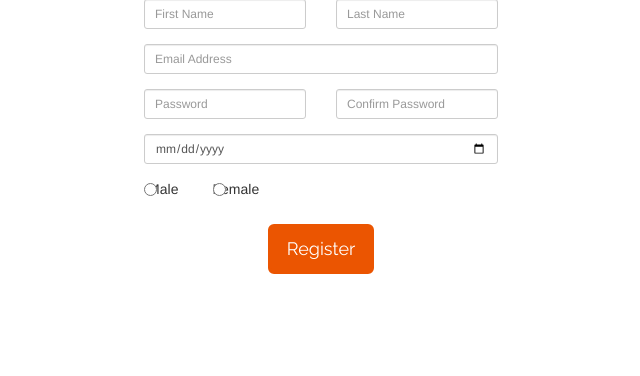
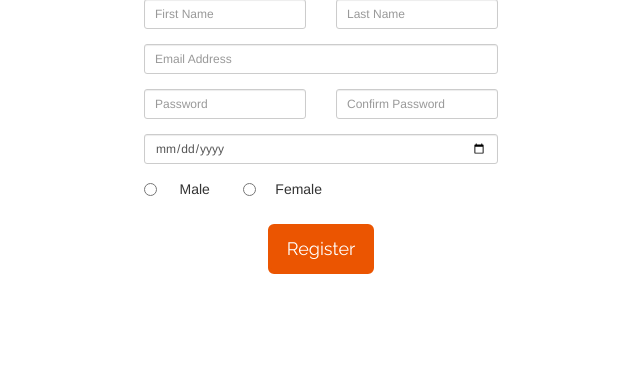
Before and after one commit to shayaansaiyed/CheckUP, a Flask app: page /signup in a window 1280 px wide. Shown: the part 177-553 px from the top of the page, without its empty margins (319-959 px from the left). Run offline with Flask 2, Linux system fonts and the light colour scheme; some libraries are stand-ins or nearby versions.

Commit message:
finalized graphs

```diff
--- a/templates/signup.html
+++ b/templates/signup.html
@@ -105,12 +105,16 @@
 
                     <div class = "row">
                         <div class="form-group">
-                            <div class="col-lg-6">
+                            <div class="col-lg-2">
                                 <input class="form-check-input" type="radio" name="sex" id="male" value="male">
+                            </div>
+                            <div class="col-lg-4">
                                 <p class="text-center">Male</p>
                             </div>
-                            <div class="col-lg-6">
+                            <div class="col-lg-2">
                                 <input class="form-check-input" type="radio" name="sex" value="female">
+                            </div>
+                            <div class="col-lg-4">
                                 <p class="text-center">Female</p>
                             </div>
                         </div>
```
